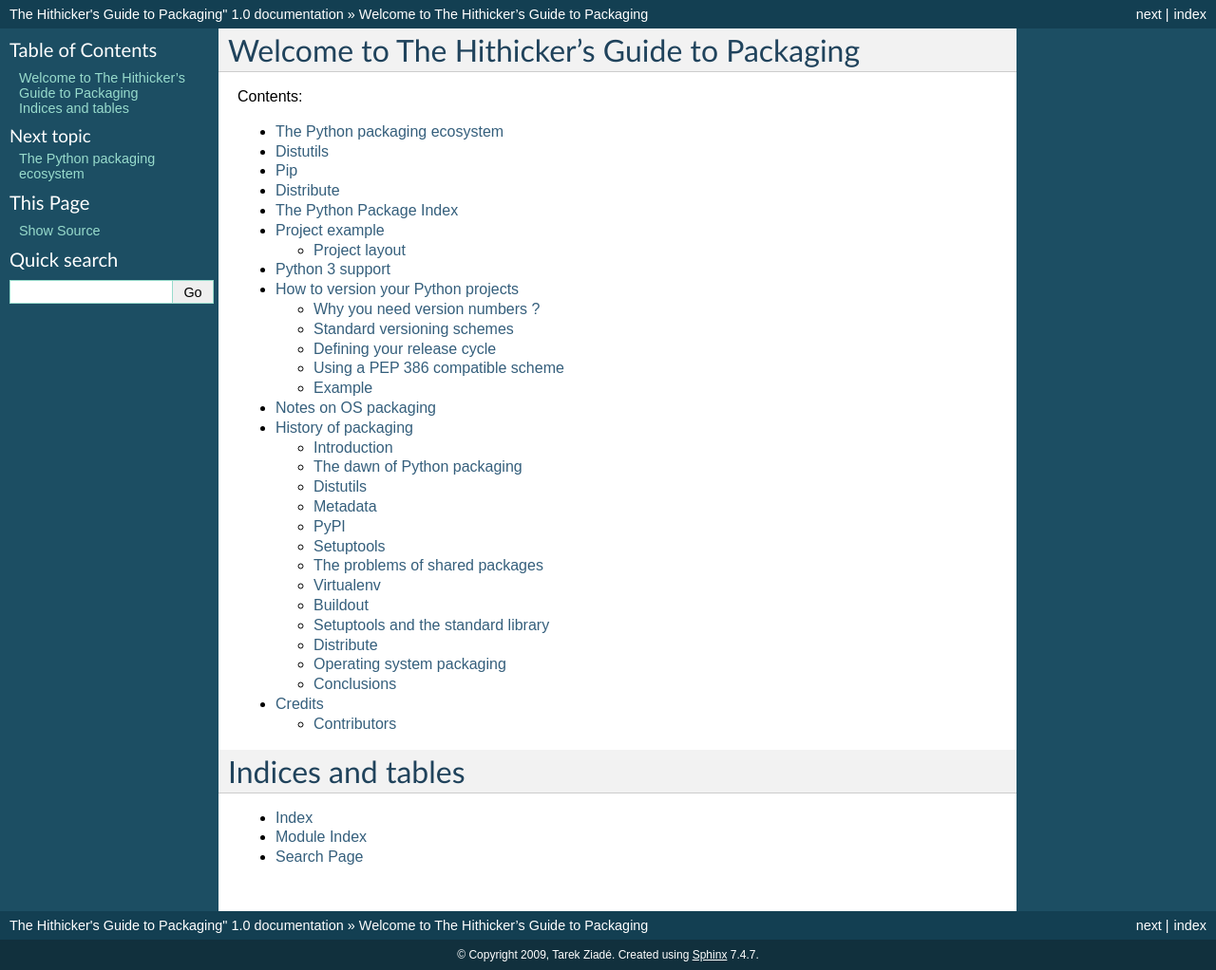
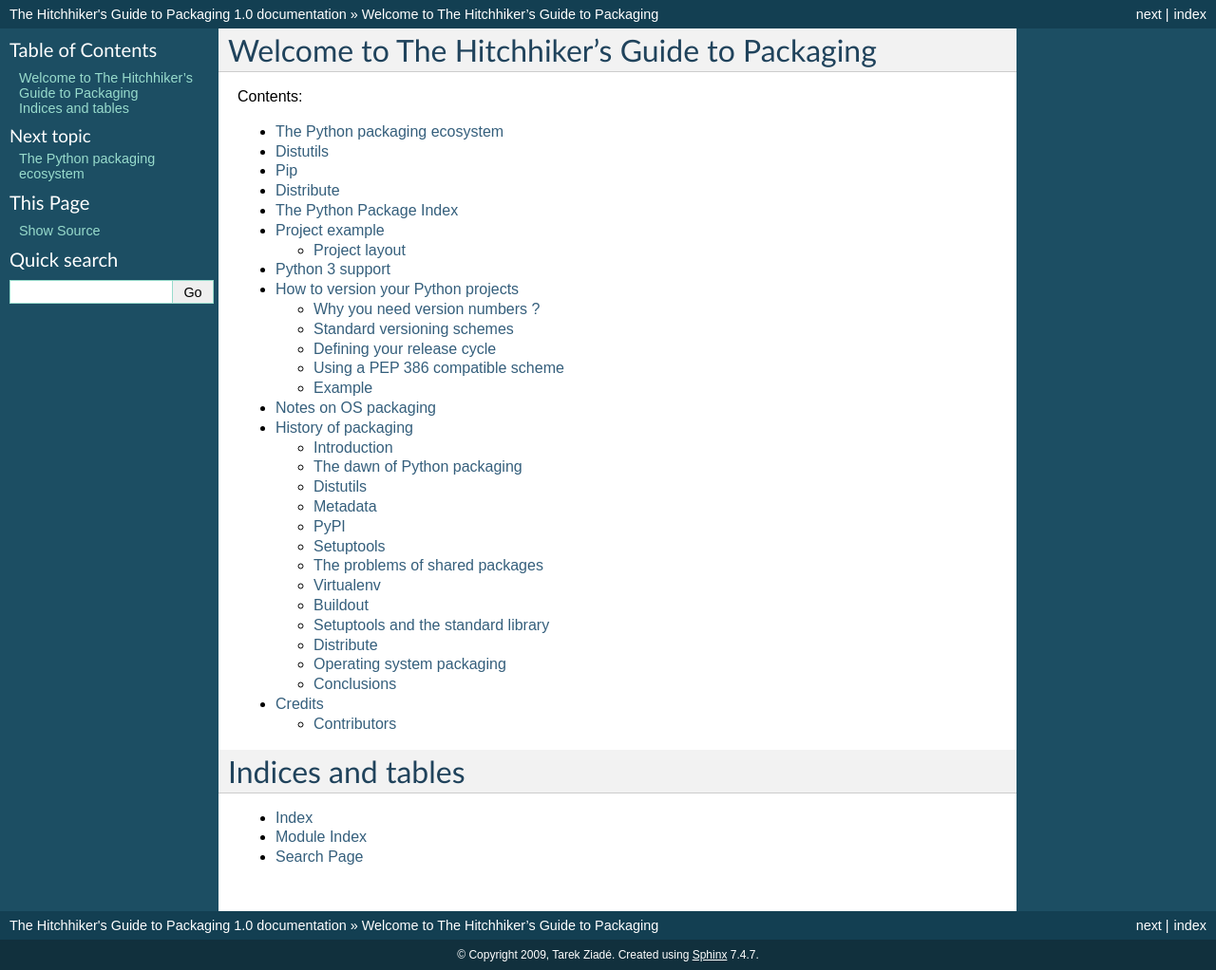
Before and after one commit to pypa/packaging.python.org, a Sphinx documentation site: the page built from source/index.txt, in a window 1280 px wide. Shown: the whole page at 95% size. Built offline with Sphinx 7.4.7, drawn with Linux system fonts in a browser that asks for light colours.

Commit message:
corrected spelling of Hitchhiker

```diff
--- a/source/conf.py
+++ b/source/conf.py
@@ -1,6 +1,6 @@
 # -*- coding: utf-8 -*-
 #
-# The Hithicker's Guide to Packaging" documentation build configuration file, created by
+# The Hitchhiker's Guide to Packaging" documentation build configuration file, created by
 # sphinx-quickstart on Sun Dec 13 14:07:23 2009.
 #
 # This file is execfile()d with the current directory set to its containing dir.
@@ -37,7 +37,7 @@
 master_doc = 'index'
 
 # General information about the project.
-project = u'The Hithicker\'s Guide to Packaging"'
+project = u'The Hitchhiker\'s Guide to Packaging'
 copyright = u'2009, Tarek Ziadé'
 
 # The version info for the project you're documenting, acts as replacement for
@@ -158,7 +158,7 @@
 #html_file_suffix = ''
 
 # Output file base name for HTML help builder.
-htmlhelp_basename = 'TheHithickersGuidetothePackagingdoc'
+htmlhelp_basename = 'TheHitchhikersGuidetoPackagingdoc'
 
 
 # -- Options for LaTeX output --------------------------------------------------
@@ -172,7 +172,7 @@
 # Grouping the document tree into LaTeX files. List of tuples
 # (source start file, target name, title, author, documentclass [howto/manual]).
 latex_documents = [
-  ('index', 'TheHithickersGuidetothePackaging.tex', u'The Hithicker\'s Guide to the Packaging" Documentation',
+  ('index', 'TheHitchhickersGuidetoPackaging.tex', u'The Hitchhiker\'s Guide to Packaging" Documentation',
    u'Tarek Ziadé', 'manual'),
 ]
 
--- a/source/index.txt
+++ b/source/index.txt
@@ -1,5 +1,5 @@
-Welcome to The Hithicker's Guide to Packaging
-=============================================
+Welcome to The Hitchhiker's Guide to Packaging
+==============================================
 
 Contents:
 
```
